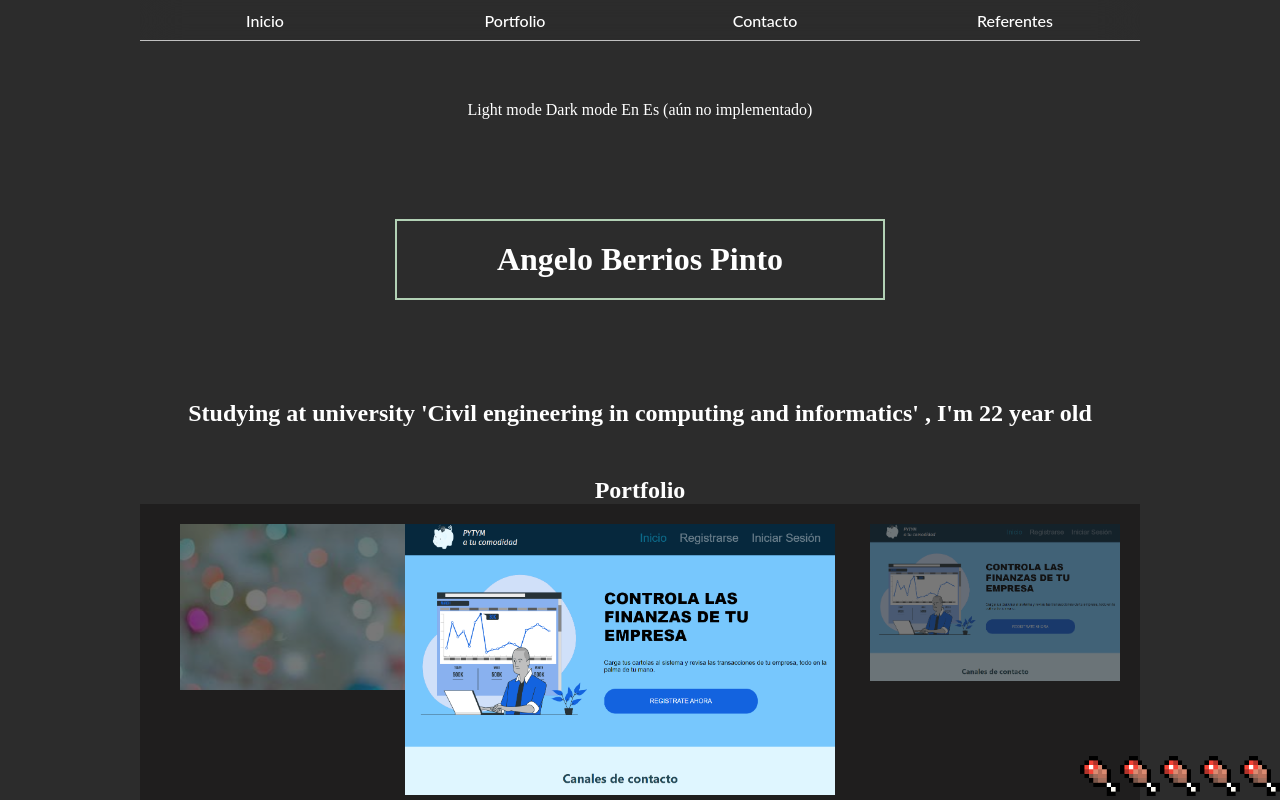
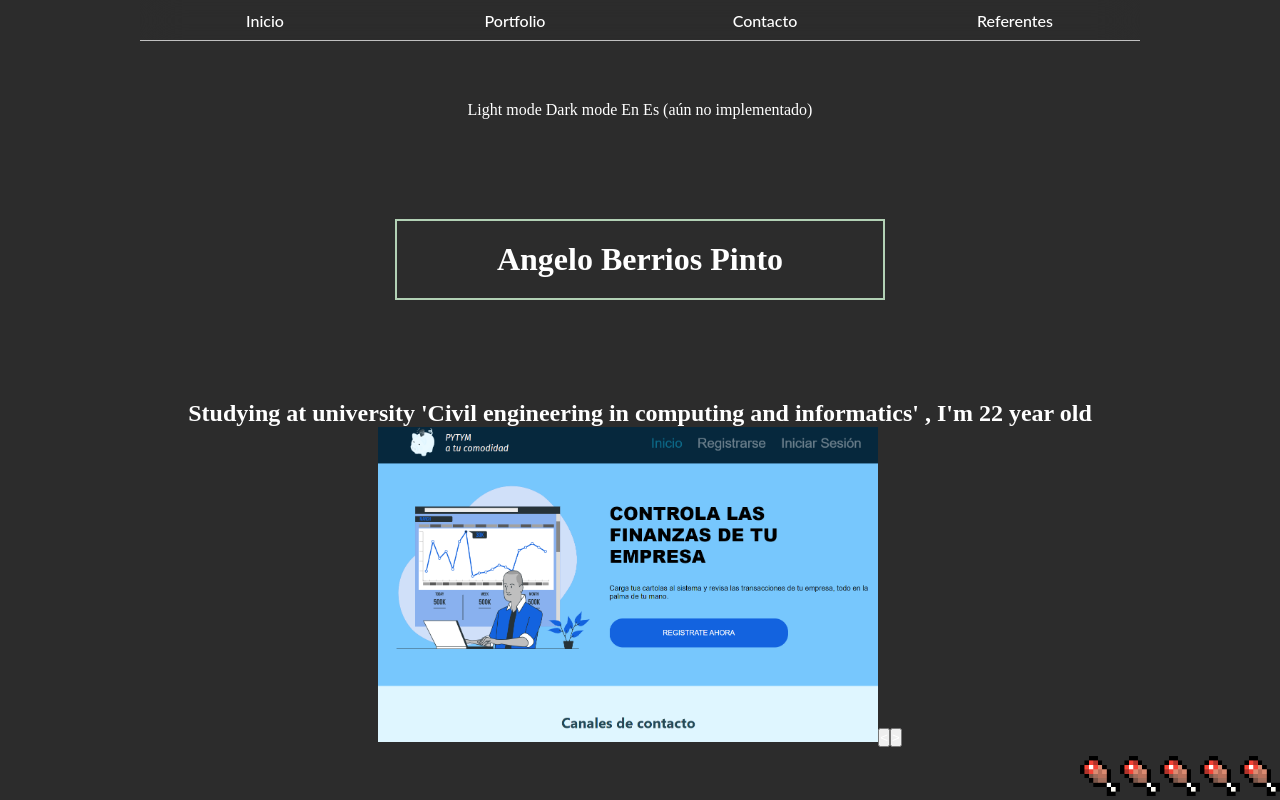
Before and after one commit to Dbaljeet/AngeloWebsite, a React (Vite) app in the folder AngeloWebsite/: page / in a window 1280 px wide. Shown: the top 800 px of the page. Built offline with nearby package versions, Linux system fonts and the light colour scheme.

Commit message:
add portfolio (no updated)

```diff
--- a/AngeloWebsite/src/components/Portfolio/Portfolio.jsx
+++ b/AngeloWebsite/src/components/Portfolio/Portfolio.jsx
@@ -1,8 +1,43 @@
 import React, {useState, useRef, useEffect} from "react";
 import PYTYM from '../../assets/PYTYM.png'
+import trutro from '../../assets/trutro.png'
 import { IMG ,  ContentPortfolio, Background, ContentScroll} from "./styles";
 const Portfolio = () =>{
-    const Img1 = useRef(null)
+    const images = [PYTYM,trutro,PYTYM]
+    const [selectedIndex, setSelectedIndex] = useState(0);
+    const [selectedImage, setSelectedImage] = useState(images[0])
+    const [loaded, setLoaded] = useState(false)
+    const selectNewImage = (selectedIndex, images, next=true) => {
+        setLoaded(false)
+        const condition = next ? selectedIndex < images.length - 1 : selectedIndex > 0
+        const nextIndex =
+            next ? condition ? selectedIndex +1 : 0
+            :
+            condition ? selectedIndex - 1 : images.length - 1
+
+            setSelectedImage(images[nextIndex])
+            setSelectedIndex(nextIndex)
+    };
+    const Previous = () =>{
+        selectNewImage(selectedIndex, images, false)
+    }
+
+    const Next = () =>{
+        selectNewImage(selectedIndex, images)
+    }
+
+    return(
+        <>
+            <IMG src={`${selectedImage}`} alt="img1" className={loaded? 'loaded' : ''} onLoad={()=>setLoaded(true)}/>
+            <button onClick={Previous}> {'<'} </button>
+            <button onClick={Next}> {'>'} </button>
+        </>
+    )
+}
+export default Portfolio
+
+/*
+const Img1 = useRef(null)
     const Img2 = useRef(null)
     const [click, setClick] = useState({
         port1:false,port2:false, port3:false
@@ -13,8 +48,13 @@ const Portfolio = () =>{
         Img2.current.id = 'first'
 
     }
-    return(
-        <>
+
+*/
+
+
+
+/*
+<>
         <ContentScroll id="Portfolio">
             <h2>Portfolio</h2>
             <Background>
@@ -30,6 +70,5 @@ const Portfolio = () =>{
             </Background>
         </ContentScroll>
         </>
-    )
-}
-export default Portfolio
+
+*/
--- a/AngeloWebsite/src/components/Portfolio/styles.jsx
+++ b/AngeloWebsite/src/components/Portfolio/styles.jsx
@@ -9,9 +9,18 @@ export const ContentScroll = styled.div`
 
 export const IMG = styled.img`
     object-fit:contain;
-    max-width:100%;
+    max-width:500px;
+    width:100%;
+    height:auto;
+    opacity:0;
+    transition: 1s;
+    &.loaded{
+      opacity:1;
+    }
+`
 
-    &#first{
+/*
+&#first{
         opacity: 0.4;
         transform:translate3d(20px,0,0);
     }
@@ -23,9 +32,6 @@ export const IMG = styled.img`
         opacity: 0.4;
 
     }
-
-`
-/*
  grid-column-start: 1;
  grid-column-end:2;
 */
```
